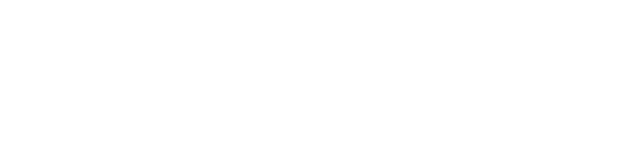
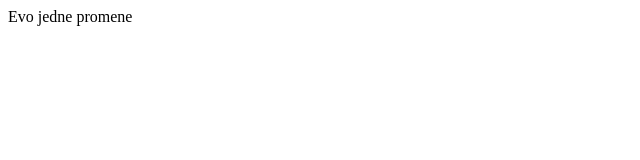
Before and after one commit to dedraganit83/ONREMOTE-OnLocal, a plain HTML site: page index.html in a window 1280 px wide. Shown: the whole page, without its empty margins (0-640 px from the left). Drawn offline with Linux system fonts and the light colour scheme.

Commit message:
prva promena

```diff
--- a/index.html
+++ b/index.html
@@ -6,5 +6,7 @@
     <meta http-equiv="X-UA-Compatible" content="ie=edge" />
     <title>Document</title>
   </head>
-  <body></body>
+  <body>
+    Evo jedne promene
+  </body>
 </html>
```
